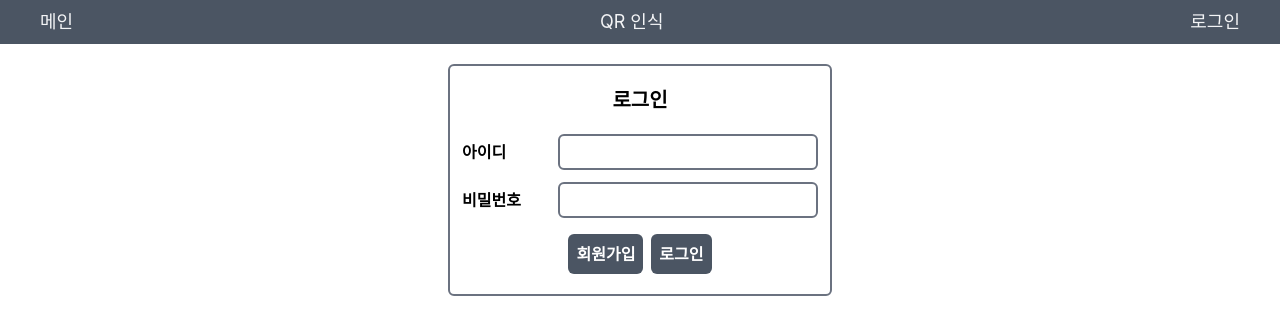
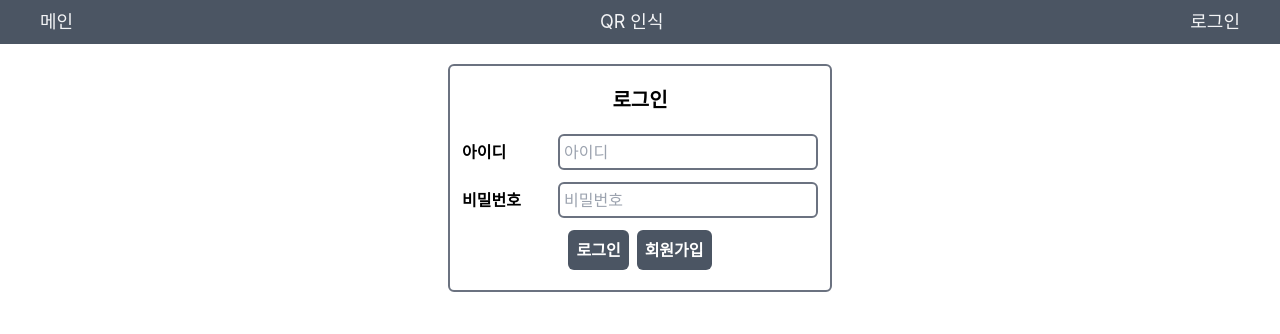
Before and after one commit to giftcard-service/giftcard-frontend, a React (Create React App) app: page /login in a window 1280 px wide. Shown: the top 334 px of the page. Built offline with nearby package versions, Linux system fonts and the light colour scheme; no server answers.

Commit message:
feat: validate login form

```diff
--- a/src/components/Login/Login.tsx
+++ b/src/components/Login/Login.tsx
@@ -1,5 +1,6 @@
 import { useState } from "react";
 import { withRouter } from "react-router-dom";
+import { useForm } from "react-hook-form";
 import axios from "axios";
 
 import useTokens from "../../utils/useTokens";
@@ -11,12 +12,19 @@ interface CredentialsInterface {
 }
 
 function Login({ history }: { history: any }) {
+  const {
+    register,
+    handleSubmit,
+    watch,
+    formState: { errors },
+  } = useForm();
+
   const [inputs, setInputs] = useState({ username: "", password: "" });
   const { setTokens } = useTokens();
 
   async function loginUser(credentials: CredentialsInterface) {
     return axios
-      .post(API_V1_URL + "login", JSON.stringify(credentials), {
+      .post(API_V1_URL + "/login", JSON.stringify(credentials), {
         headers: {
           "Content-Type": "application/json",
         },
@@ -33,19 +41,11 @@ function Login({ history }: { history: any }) {
       });
   }
 
-  const onChange = (e: React.ChangeEvent<HTMLInputElement>) => {
-    const { name, value } = e.target;
-    setInputs({
-      ...inputs,
-      [name]: value,
-    });
-  };
-
-  const handleSubmit = async (e: any) => {
-    e.preventDefault();
-    const tokens = await loginUser({
-      username: inputs.username,
-      password: inputs.password,
+  const onSubmit = (data: { username: string; password: string }) => {
+    const { username, password } = data;
+    const tokens = loginUser({
+      username: username,
+      password: password,
     });
     if (setTokens) {
       setTokens(tokens);
@@ -54,35 +54,47 @@ function Login({ history }: { history: any }) {
 
   return (
     <div className="max-w-screen-xl mx-auto w-full flex flex-col items-center">
-      <div className="flex flex-col items-center p-5 m-5 rounded-md border-2 border-gray-500 w-96">
+      <div className="flex flex-col items-center w-auto md:w-96 p-3 md:p-5 m-5 rounded-md border-2 border-gray-500">
         <h1 className="pb-5 text-xl font-bold">로그인</h1>
-        <form onSubmit={handleSubmit}>
-          <label className="flex flex-row flex-shrink-0 items-center whitespace-nowrap mb-3 font-bold">
-            <p className="w-24">아이디</p>
+        <form onSubmit={handleSubmit(onSubmit)}>
+          <label className="flex flex-col flex-shrink-0 mb-3">
+            <div className="flex flex-row items-center whitespace-nowrap">
+              <p className="w-24 font-bold">아이디</p>
               <input
                 className="p-1 rounded-md border-2 border-gray-500"
-              name="username"
                 type="text"
-              onChange={onChange}
+                placeholder="아이디"
+                {...register("username", { required: true })}
               />
+            </div>
+            {errors.username && <div className="text-right text-red-600">*아이디를 입력하세요.</div>}
           </label>
 
-          <label className="flex flex-row flex-shrink-0 items-center whitespace-nowrap mb-4 font-bold">
-            <p className="w-24">비밀번호</p>
+          <label className="flex flex-col flex-shrink-0 mb-3">
+            <div className="flex flex-row items-center whitespace-nowrap">
+              <p className="w-24 font-bold">비밀번호</p>
               <input
                 className="p-1 rounded-md border-2 border-gray-500"
-              name="password"
                 type="password"
-              onChange={onChange}
+                placeholder="비밀번호"
+                {...register("password", { required: true })}
               />
+            </div>
+            {errors.password && <div className="text-right text-red-600">*비밀번호를 입력하세요.</div>}
           </label>
 
           <div className="flex justify-center items-center">
             <button className="rounded-md bg-gray-600 text-white font-bold p-2 mr-2" type="submit">
+              로그인
+            </button>
+            <button
+              className="rounded-md bg-gray-600 text-white font-bold p-2"
+              onClick={(e) => {
+                e.preventDefault();
+                history.push("/signup");
+              }}
+            >
               회원가입
-            </button>
-            <button className="rounded-md bg-gray-600 text-white font-bold p-2" type="submit">
-              로그인
             </button>
           </div>
         </form>
```
Lines whose indentation alone changed are shown as unchanged.
